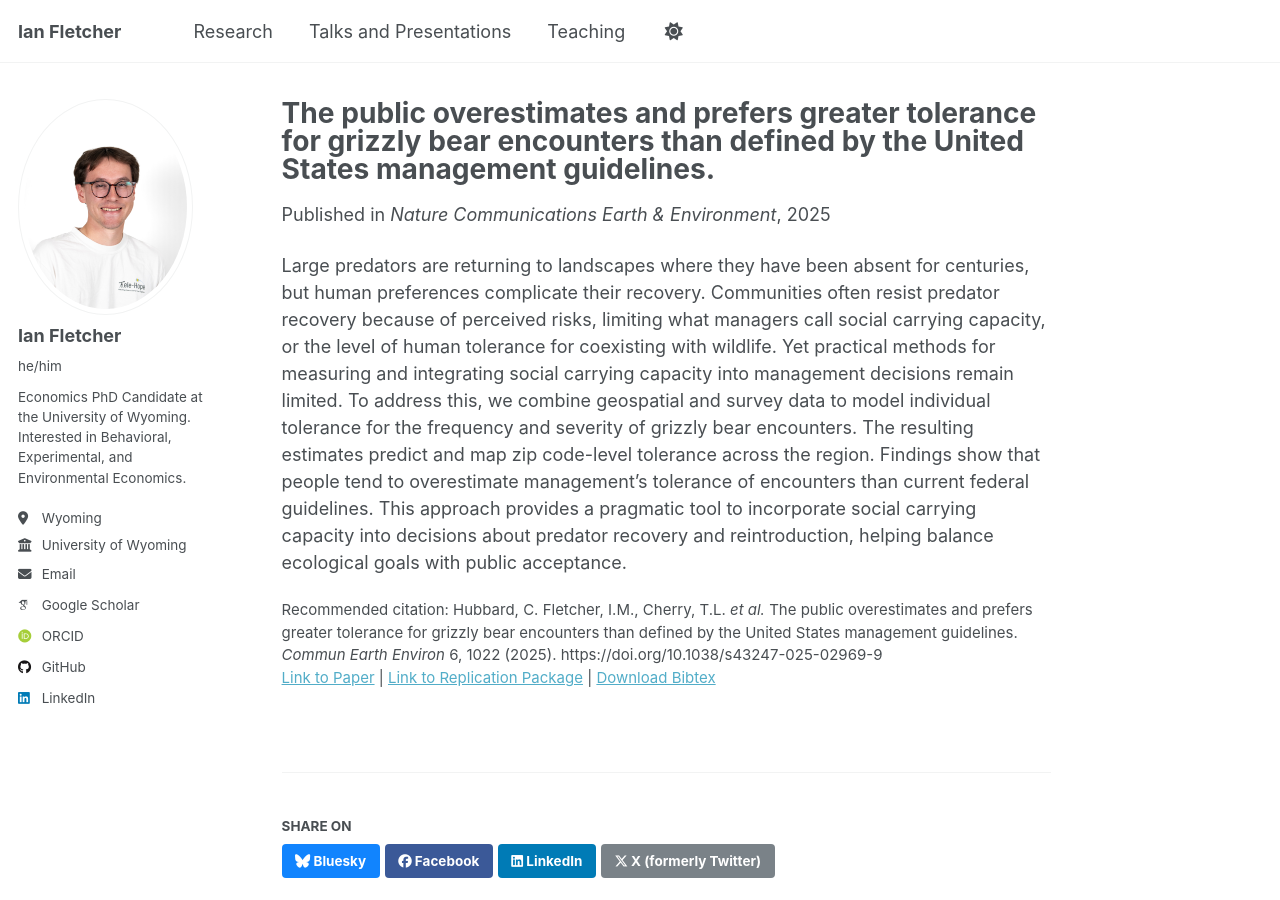
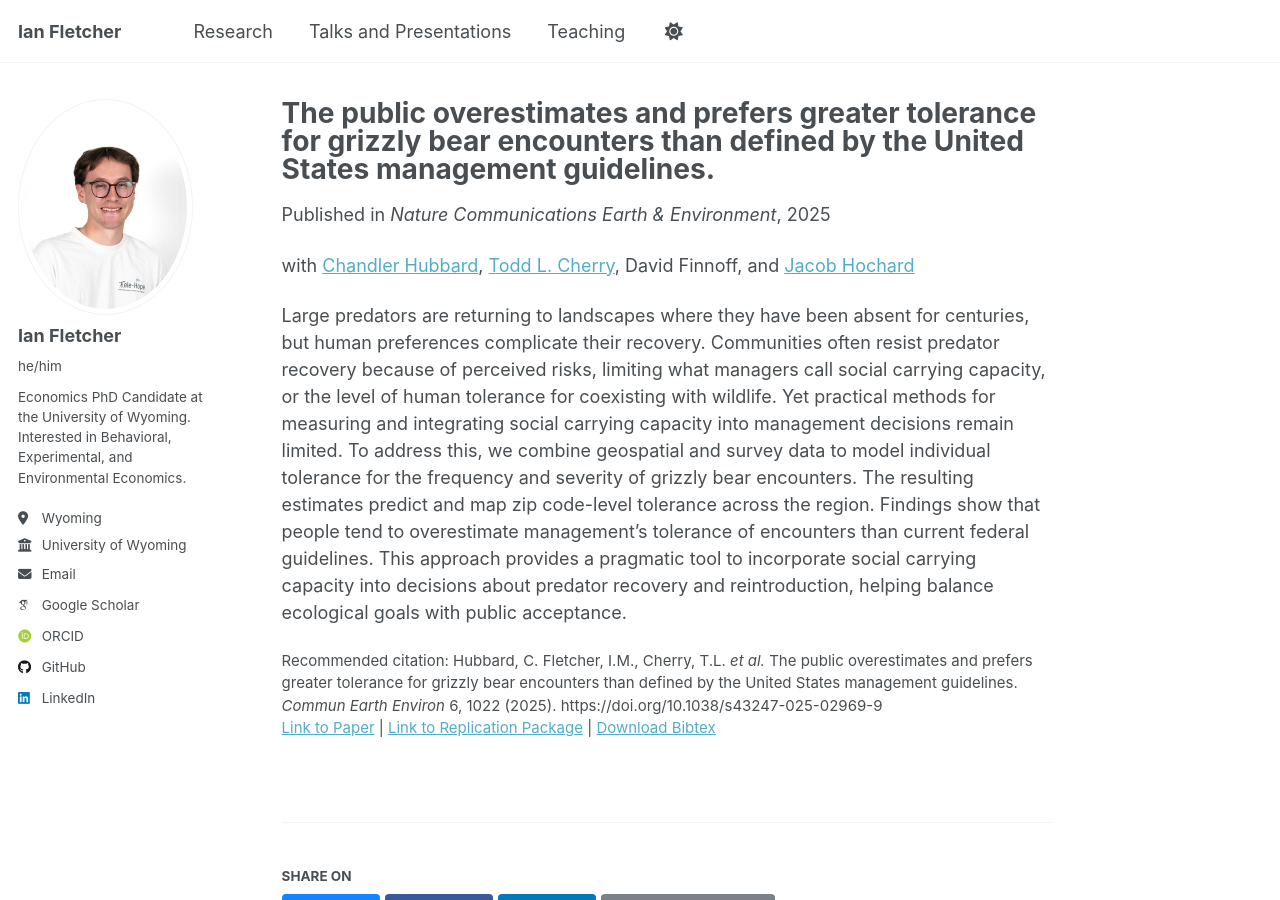
Before and after one commit to fletcherian/fletcherian.github.io, a Jekyll site: the page built from _publications/hubbard_etal2025_ncee.md, in a window 1280 px wide and 900 px high. Built offline with Jekyll 4.4.1, drawn with Linux system fonts in a browser that asks for light colours; some web fonts are replaced; a script that is not in the unit is left out; part of the change alters nothing that is shown.

Commit message:
Update and rename hubbard_etal2025.md to hubbard_etal2025_ncee.md

```diff
--- a/_publications/hubbard_etal2025.md
+++ b/_publications/hubbard_etal2025_ncee.md
@@ -2,7 +2,7 @@
 title: "The public overestimates and prefers greater tolerance for grizzly bear encounters than defined by the United States management guidelines."
 collection: publications
 category: manuscripts
-permalink: /publication/hubbard_etal2025
+permalink: /publication/hubbard_etal2025_ncee
 excerpt: 'People are more tolerant of grizzly encounters than management rules, all, with significant local and regional variation. We use survey data and predictive mapping to document these misalignments between public preferences and federal risk standards.'
 date: '2025-11-20'
 venue: 'Nature Communications Earth & Environment'
@@ -11,5 +11,6 @@ paperurl: 'https://www.nature.com/articles/s43247-025-02969-9'
 bibtexurl: 'http://fletcherian.github.io/files/bears.bib'
 citation: 'Hubbard, C. Fletcher, I.M., Cherry, T.L. <i>et al.</i> The public overestimates and prefers greater tolerance for grizzly bear encounters than defined by the United States management guidelines. <i>Commun Earth Environ</i> 6, 1022 (2025). https://doi.org/10.1038/s43247-025-02969-9'
 ---
+with [Chandler Hubbard](https://sites.google.com/view/chandlerhubbard), [Todd L. Cherry](https://tlcherry.weebly.com/), David Finnoff, and [Jacob Hochard](https://www.jacobhochard.com/)
 
 Large predators are returning to landscapes where they have been absent for centuries, but human preferences complicate their recovery. Communities often resist predator recovery because of perceived risks, limiting what managers call social carrying capacity, or the level of human tolerance for coexisting with wildlife. Yet practical methods for measuring and integrating social carrying capacity into management decisions remain limited. To address this, we combine geospatial and survey data to model individual tolerance for the frequency and severity of grizzly bear encounters. The resulting estimates predict and map zip code-level tolerance across the region. Findings show that people tend to overestimate management’s tolerance of encounters than current federal guidelines. This approach provides a pragmatic tool to incorporate social carrying capacity into decisions about predator recovery and reintroduction, helping balance ecological goals with public acceptance.
```
